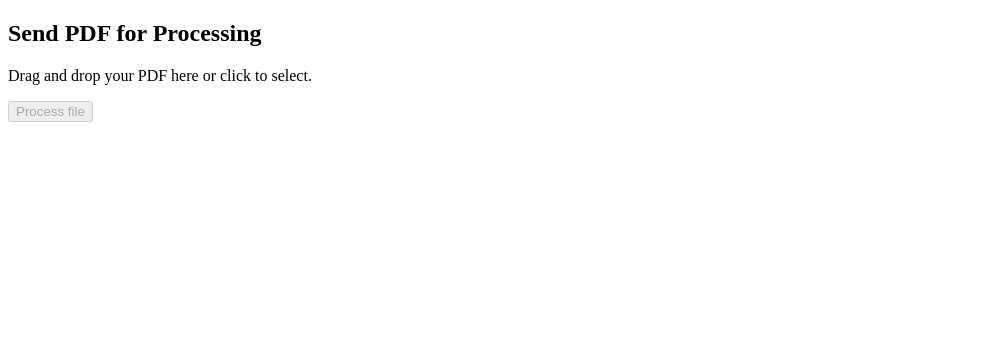
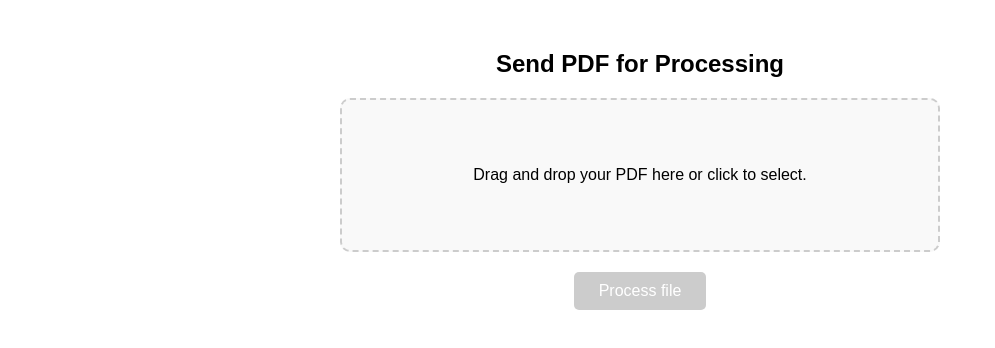
Before and after one commit to oligregz/pdf-processor, an Angular app in the folder interface/: page /upload in a window 1280 px wide. Shown: the top 348 px of the page, without its empty margins (0-995 px from the left). Built offline with nearby package versions, Linux system fonts and the light colour scheme; sample sign-in values are in the browser's storage.

Commit message:
feat(api-gateway/upload.scss): adds style page

```diff
--- a/interface/src/app/features/upload/upload.scss
+++ b/interface/src/app/features/upload/upload.scss
@@ -0,0 +1,51 @@
+.upload-container {
+  max-width: 600px;
+  margin: 50px auto;
+  text-align: center;
+  font-family: sans-serif;
+}
+
+.dropzone {
+  border: 2px dashed #ccc;
+  border-radius: 10px;
+  padding: 50px 20px;
+  margin: 20px 0;
+  cursor: pointer;
+  background-color: #f9f9f9;
+  transition: all 0.3s ease;
+
+  &.active {
+    border-color: #4CAF50;
+    background-color: #e8f5e9;
+  }
+
+  &:hover {
+    border-color: #2196F3;
+    background-color: #e3f2fd;
+  }
+
+  .file-name {
+    color: #2e7d32;
+  }
+}
+
+.status-message {
+  margin-bottom: 20px;
+  font-weight: bold;
+  color: #333;
+}
+
+.btn-upload {
+  padding: 10px 25px;
+  font-size: 16px;
+  background-color: #2196F3;
+  color: white;
+  border: none;
+  border-radius: 5px;
+  cursor: pointer;
+
+  &:disabled {
+    background-color: #ccc;
+    cursor: not-allowed;
+  }
+}
```
